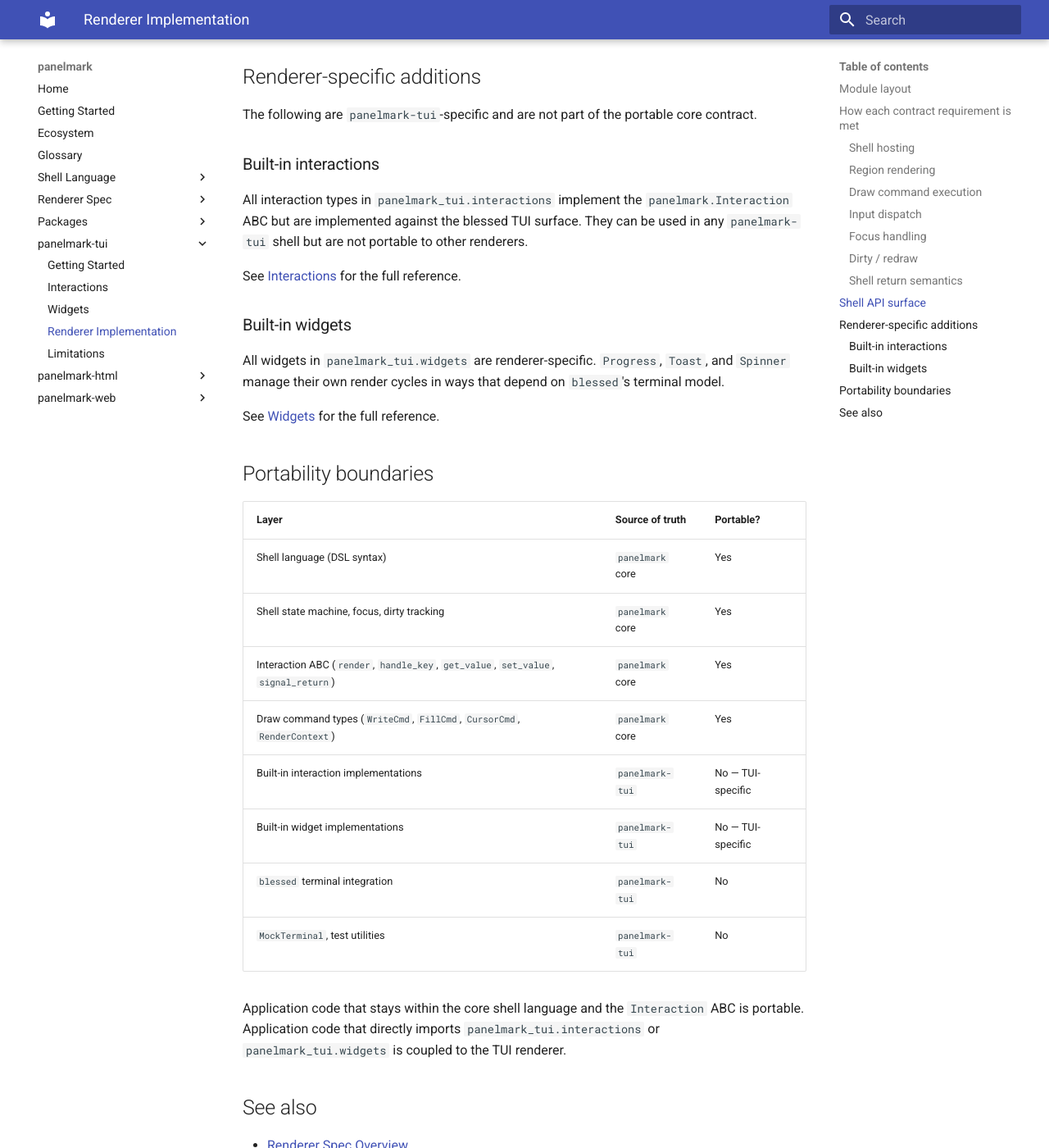
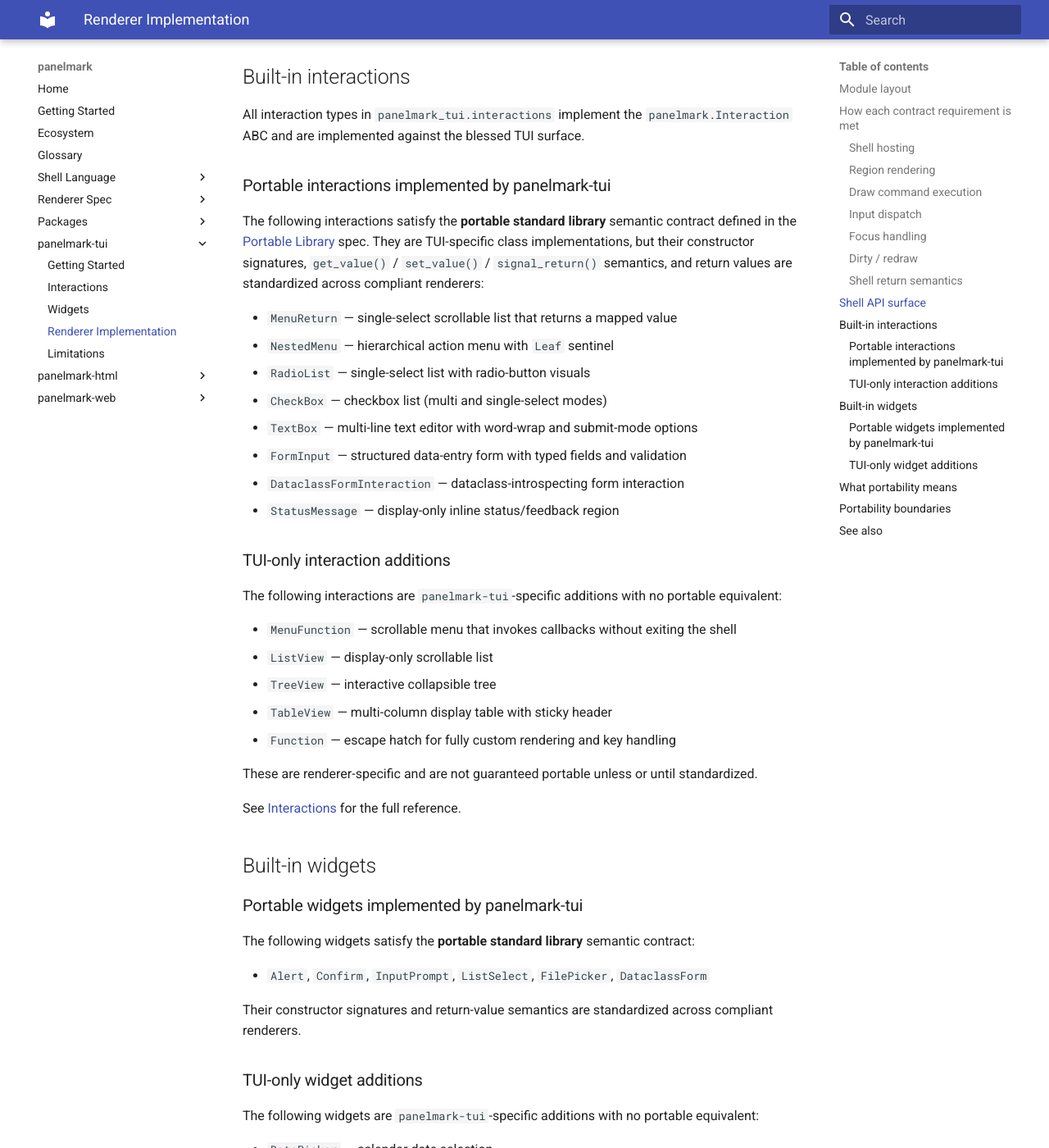
Before and after one commit to sirrommit/panelmark-docs, an MkDocs documentation site: the page built from docs/panelmark-tui/renderer-implementation.md, in a window 1280 px wide and 1400 px high, scrolled down 2222 px. Shown: the whole window at 82% size. Built offline with MkDocs 1.6.1 and Material for MkDocs 9.7.7, drawn with Linux system fonts in a browser that asks for light colours; some of the changed text lies outside the part shown.

Commit message:
docs: clarify panelmark-tui portable vs TUI-only interactions and widgets
Split the renderer-implementation page into portable and TUI-only categories
for both interactions and widgets, replacing the incorrect claim that all
built-ins are non-portable. Updated the portability boundaries table and
closing paragraph to match. Updated the package overview table to show the
same split with a portable-library-compatible status note.

Co-Authored-By: Claude Sonnet 4.6 <noreply@anthropic.com>

```diff
--- a/docs/panelmark-tui/renderer-implementation.md
+++ b/docs/panelmark-tui/renderer-implementation.md
@@ -63,21 +63,59 @@ These are the `panelmark.Shell` attributes that `panelmark-tui` accesses directl
 | `shell.handle_key(key)` | method | Returns `('exit', value)` or `('continue', None)` |
 | `shell.layout` | `LayoutModel` | The parsed layout tree |
 
-## Renderer-specific additions
+## Built-in interactions
 
-The following are `panelmark-tui`-specific and are not part of the portable core contract.
+All interaction types in `panelmark_tui.interactions` implement the `panelmark.Interaction` ABC and are implemented against the blessed TUI surface.
 
-### Built-in interactions
+### Portable interactions implemented by panelmark-tui
 
-All interaction types in `panelmark_tui.interactions` implement the `panelmark.Interaction` ABC but are implemented against the blessed TUI surface. They can be used in any `panelmark-tui` shell but are not portable to other renderers.
+The following interactions satisfy the **portable standard library** semantic contract defined in the [Portable Library](../renderer-spec/portable-library.md) spec. They are TUI-specific class implementations, but their constructor signatures, `get_value()` / `set_value()` / `signal_return()` semantics, and return values are standardized across compliant renderers:
+
+- `MenuReturn` — single-select scrollable list that returns a mapped value
+- `NestedMenu` — hierarchical action menu with `Leaf` sentinel
+- `RadioList` — single-select list with radio-button visuals
+- `CheckBox` — checkbox list (multi and single-select modes)
+- `TextBox` — multi-line text editor with word-wrap and submit-mode options
+- `FormInput` — structured data-entry form with typed fields and validation
+- `DataclassFormInteraction` — dataclass-introspecting form interaction
+- `StatusMessage` — display-only inline status/feedback region
+
+### TUI-only interaction additions
+
+The following interactions are `panelmark-tui`-specific additions with no portable equivalent:
+
+- `MenuFunction` — scrollable menu that invokes callbacks without exiting the shell
+- `ListView` — display-only scrollable list
+- `TreeView` — interactive collapsible tree
+- `TableView` — multi-column display table with sticky header
+- `Function` — escape hatch for fully custom rendering and key handling
+
+These are renderer-specific and are not guaranteed portable unless or until standardized.
 
 See [Interactions](interactions.md) for the full reference.
 
-### Built-in widgets
+## Built-in widgets
 
-All widgets in `panelmark_tui.widgets` are renderer-specific. `Progress`, `Toast`, and `Spinner` manage their own render cycles in ways that depend on `blessed`'s terminal model.
+### Portable widgets implemented by panelmark-tui
+
+The following widgets satisfy the **portable standard library** semantic contract:
+
+- `Alert`, `Confirm`, `InputPrompt`, `ListSelect`, `FilePicker`, `DataclassForm`
+
+Their constructor signatures and return-value semantics are standardized across compliant renderers.
+
+### TUI-only widget additions
+
+The following widgets are `panelmark-tui`-specific additions with no portable equivalent:
+
+- `DatePicker` — calendar date selection
+- `Progress`, `Toast`, `Spinner` — renderer-managed utility overlays with their own render cycles (depend on `blessed`'s terminal model)
 
 See [Widgets](widgets.md) for the full reference.
+
+## What portability means
+
+A portable interaction or widget does not have to look the same in every renderer. It is portable when constructor shape, current-state semantics, submit semantics, and return values match the portable-library spec. The TUI-specific class implementations satisfy that contract even though they are built against `blessed` and produce terminal output.
 
 ## Portability boundaries
 
@@ -87,12 +125,14 @@ See [Widgets](widgets.md) for the full reference.
 | Shell state machine, focus, dirty tracking | `panelmark` core | Yes |
 | Interaction ABC (`render`, `handle_key`, `get_value`, `set_value`, `signal_return`) | `panelmark` core | Yes |
 | Draw command types (`WriteCmd`, `FillCmd`, `CursorCmd`, `RenderContext`) | `panelmark` core | Yes |
-| Built-in interaction implementations | `panelmark-tui` | No — TUI-specific |
-| Built-in widget implementations | `panelmark-tui` | No — TUI-specific |
+| Required portable interaction implementations | `panelmark-tui` | Yes — semantic contract matches portable spec |
+| TUI-specific interaction additions | `panelmark-tui` | No — TUI-specific |
+| Required portable widget implementations | `panelmark-tui` | Yes — semantic contract matches portable spec |
+| TUI-specific widget additions | `panelmark-tui` | No — TUI-specific |
 | `blessed` terminal integration | `panelmark-tui` | No |
 | `MockTerminal`, test utilities | `panelmark-tui` | No |
 
-Application code that stays within the core shell language and the `Interaction` ABC is portable. Application code that directly imports `panelmark_tui.interactions` or `panelmark_tui.widgets` is coupled to the TUI renderer.
+Application code that uses only the portable standard library interactions and widgets (listed above as portable) is portable across any renderer that claims `portable-library-compatible` status. Application code that uses TUI-specific additions (`MenuFunction`, `ListView`, `TreeView`, `TableView`, `Function`, `DatePicker`, `Progress`, `Toast`, `Spinner`) is coupled to the TUI renderer.
 
 ## See also
 
```
Also changed, not shown: docs/packages/panelmark-tui.md (+5 -3 lines).
